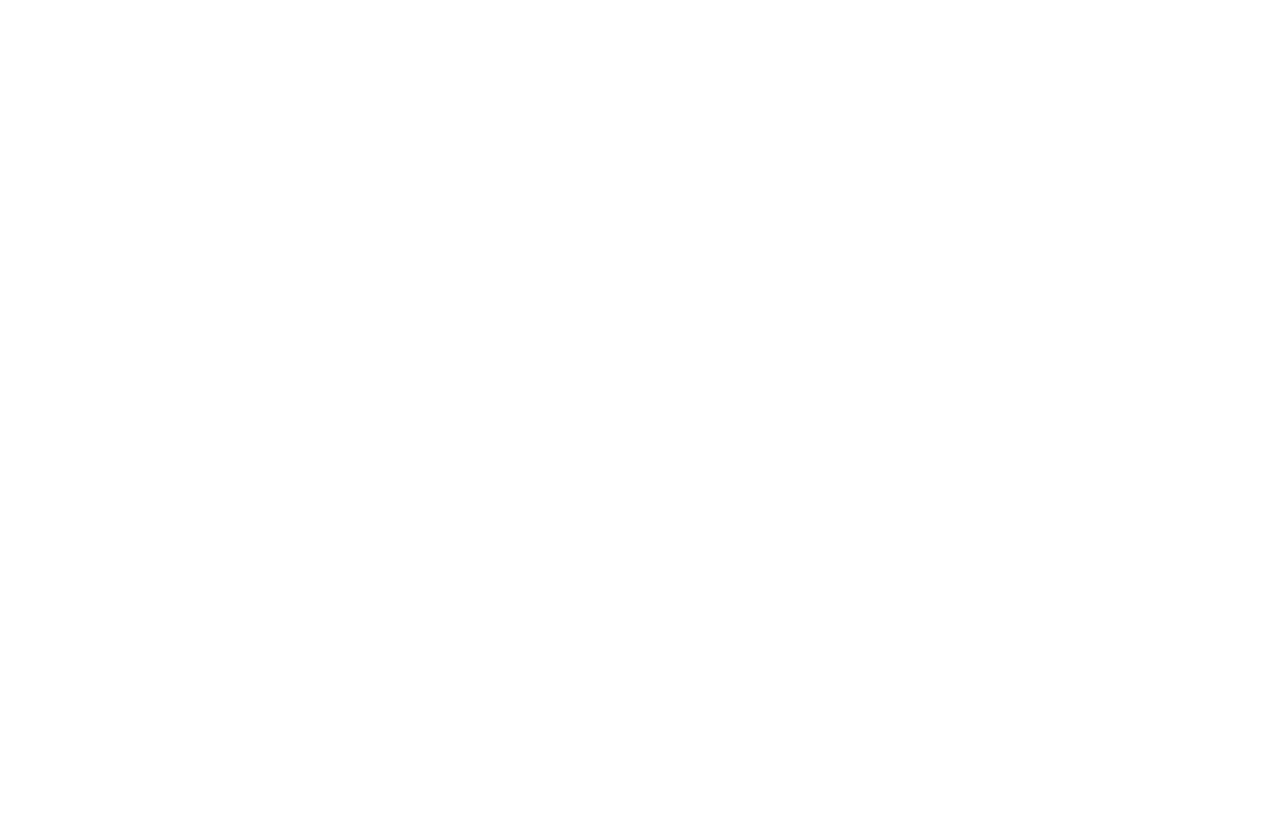
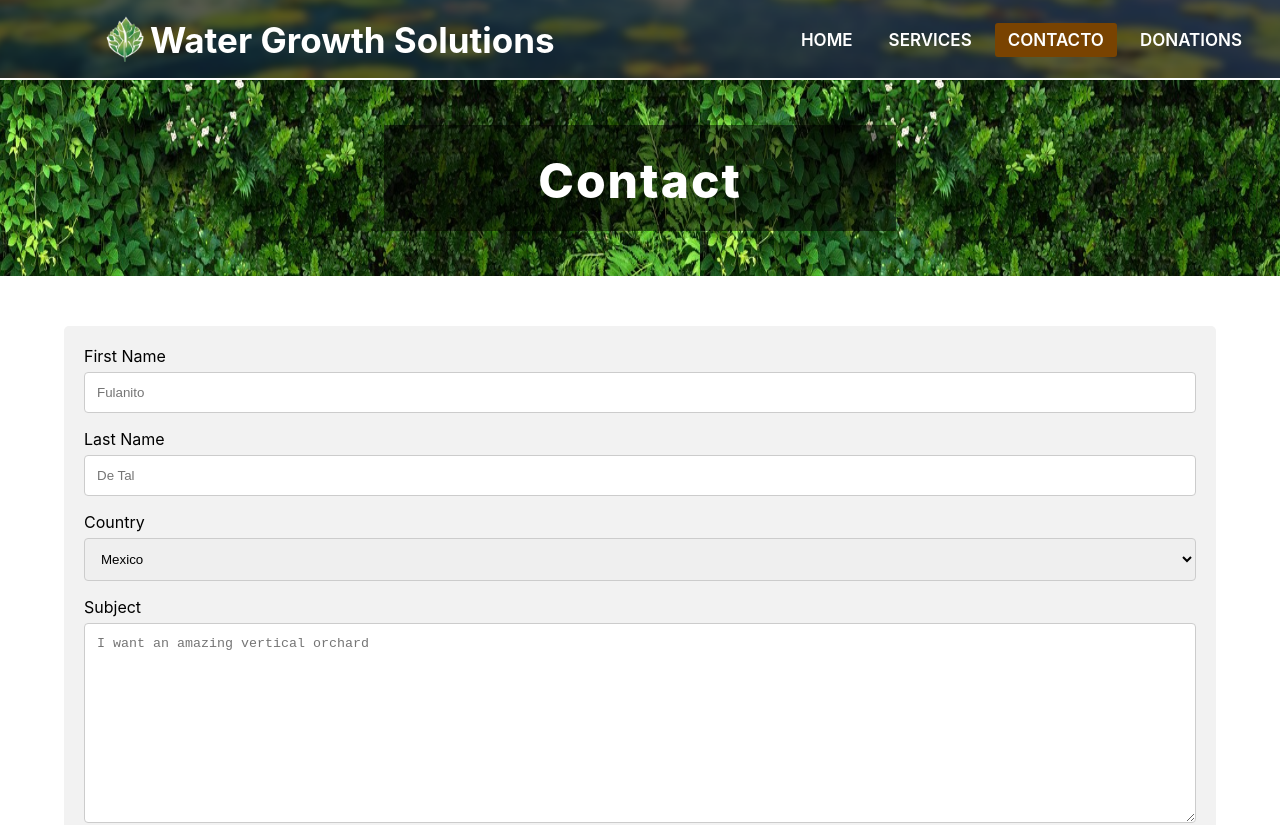
Before and after one commit to SauloMLA/watergrowth, a React (Create React App) app: page /Contacto in a window 1280 px wide. Before the commit this address had no page. Shown: the top 825 px of the page. Before the commit the page ends 800 px from the top, so only its background shows below. Built offline with nearby package versions, Linux system fonts and the light colour scheme.

Commit message:
Avances en contacto

```diff
--- a/src/App.js
+++ b/src/App.js
@@ -3,6 +3,7 @@ import { BrowserRouter, Routes, Route } from "react-router-dom";
 import Home from './pages/Home';
 import Service from './pages/Service';
 import '@fortawesome/fontawesome-free/css/all.min.css';
+import Contact from './pages/Contact';
 
 function App() {
   return (
@@ -10,6 +11,7 @@ function App() {
       <Routes>
       <Route path="/" element={<Home />} />
       <Route path="/Servicios" element={<Service />} />
+      <Route path="/Contacto" element={<Contact />} />
       </Routes>
     </BrowserRouter>
   );
--- a/src/components/nav.js
+++ b/src/components/nav.js
@@ -1,6 +1,8 @@
 import React from 'react';
 import { Link } from "react-router-dom";
 function Navbar({wU}) {
+
+
 return (
     <nav>
         <input type="checkbox" id="check" />
@@ -15,7 +17,7 @@ return (
         <ul>
             <li><Link className={wU === 'home' ? 'active' : ''} to="/">Home</Link></li>
             <li><Link className={wU === 'service' ? 'active' : ''} to="/Servicios">Services</Link></li>
-            <li><Link to="/Contacto">Contact</Link></li>
+            <li><Link className={wU === 'contact' ? 'active' : ''} to="/Contacto">Contacto</Link></li>
             <li><a target="_blank" href="https://www.paypal.me/emilioguadarramarmz" rel="noreferrer">Donations</a></li>
         </ul>
     </nav>
--- /dev/null
+++ b/src/pages/Contact.js
@@ -0,0 +1,54 @@
+import React from 'react';
+import Header from '../components/header';
+import Navbar from '../components/nav';
+import AboutUs from '../components/AboutUs';
+import Footer from '../components/Footer';
+
+function Contact() {
+    return (
+        <div className='principal'>
+        <Navbar wU="contact"/>
+
+        <section class="iniciobien-contact">
+            <div class="conttent-fir-contact">
+              <h2><span>Contact</span></h2>
+            </div>
+
+
+          </section>
+        <section>
+
+            <div class="container" style={{marginTop: "-100px"}}>
+                <form action='mailto:watergrowthsolutions@gmail.com' method='post'>
+
+                    <label for="fname">First Name</label>
+                    <input type="text" id="fname" name="firstname" placeholder="Fulanito"/>
+
+                    <label for="lname">Last Name</label>
+                    <input type="text" id="lname" name="lastname" placeholder="De Tal"/>
+
+                    <label for="country">Country</label>
+                    <select id="country" name="country">
+                        <option value="mexico">Mexico</option>
+                        <option value="Germany">Germany</option>
+                        <option value="brazil">Brazil</option>
+                        <option value="canada">Canada</option>
+                        <option value="unitedstates">United States</option>
+                        <option value="unitedkingdom">United Kingdom</option>
+                    </select>
+
+                    <label for="subject">Subject</label>
+                    <textarea id="subject" name="subject" placeholder="I want an amazing vertical orchard " style={{height: "200px"}}></textarea>
+
+                    <input type="submit" value="Submit"/>
+
+                </form>
+            </div>
+        </section>
+
+        <Footer/>
+        </div>
+  );
+}
+
+export default Contact;
```
